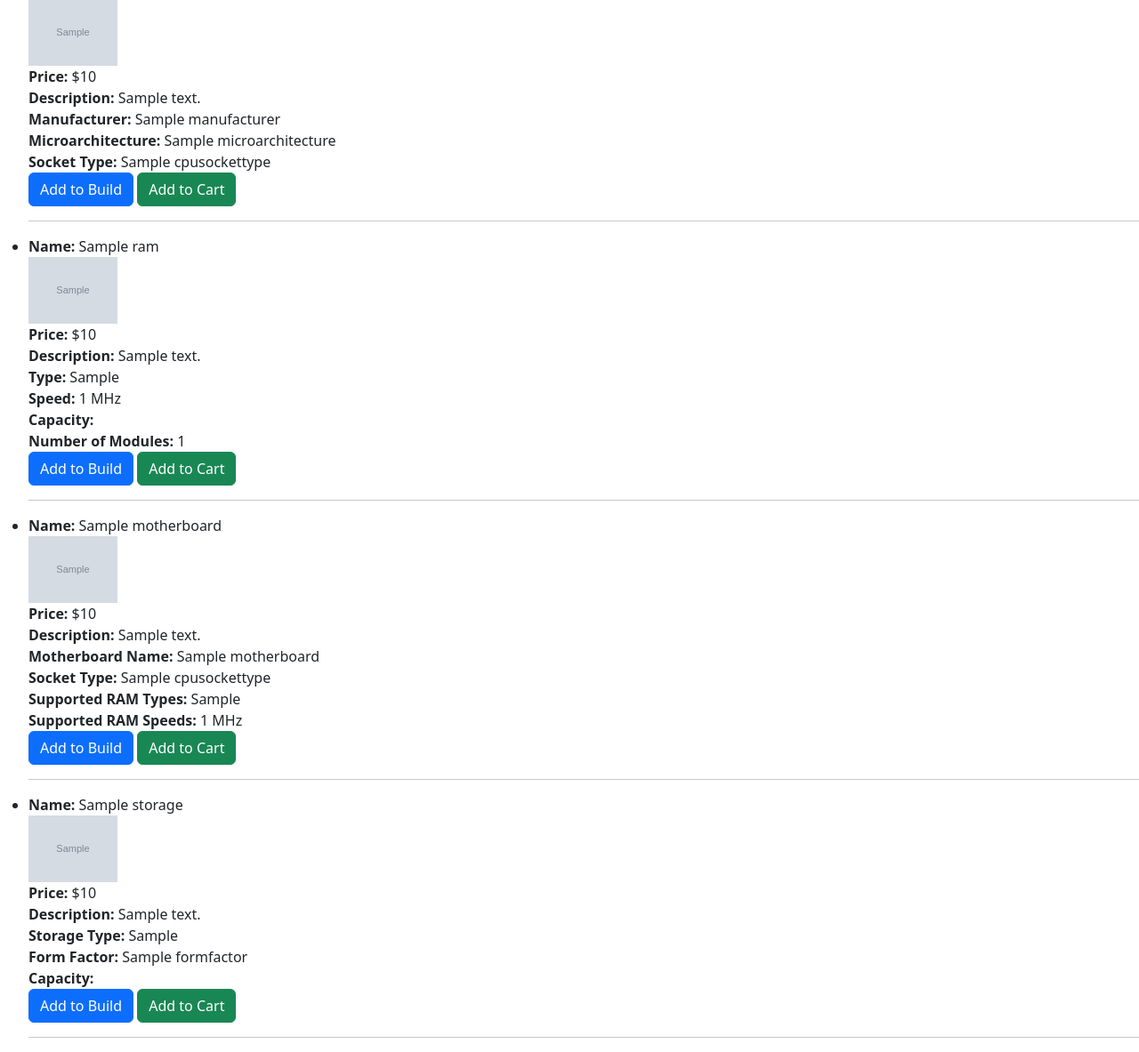
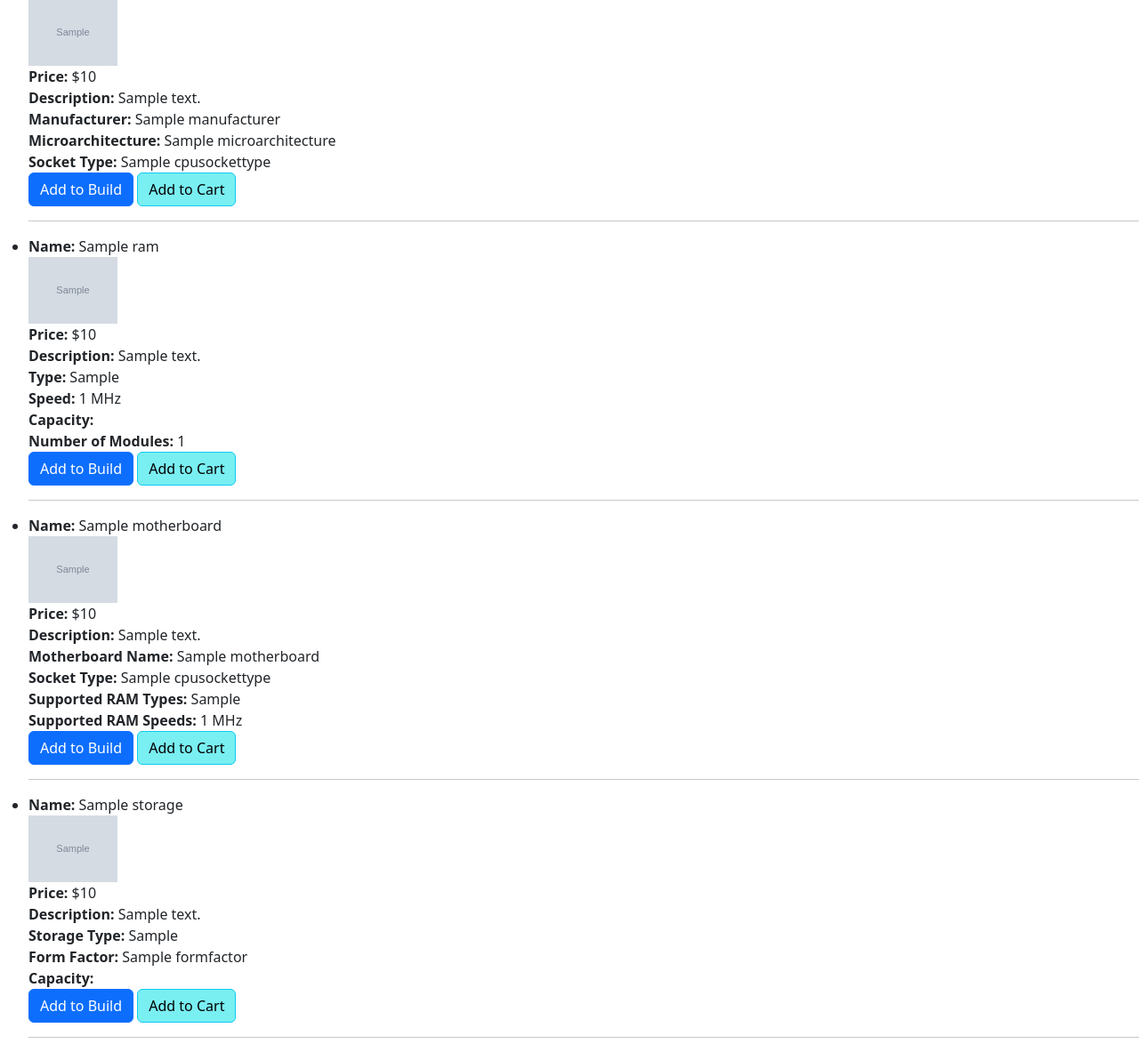
Before and after one commit to UCCS-CS4300-5300/Group7-fall2024, a Django app: page /part_browser/ in a window 1280 px wide. Shown: the part 228-1411 px from the top of the page at 89% size. Run offline with Django 5.2, Linux system fonts and the light colour scheme; tables that the repository leaves empty hold one stand-in row (values such as "Sample post"); grey boxes marked "Sample" are stand-in pictures; parts of the project's set-up code (start-up, migrations or seed data) failed here and were passed over; some libraries are stand-ins or nearby versions.

Commit message:
changed button color

```diff
--- a/home/templates/part_browser.html
+++ b/home/templates/part_browser.html
@@ -27,7 +27,7 @@
         <a href="{% url 'add_to_build' part.ram_id 'RAM' %}" class="btn btn-primary">Add to Build</a>
         <form action="{% url 'add_to_cart' part.ram_id 'RAM' %}" method="POST" style="display:inline;">
             {% csrf_token %}
-                        <button type="submit" class="btn btn-success">Add to Cart</button>
+            <button type="submit" class="btn btn-info" style="background-color: rgba(81, 234, 239, 0.767);">Add to Cart</button>
         </form>
         {% elif part.socket_type %}
         <strong>Manufacturer:</strong> {{ part.manufacturer.name }}<br>
@@ -36,7 +36,7 @@
         <a href="{% url 'add_to_build' part.cpu_id 'CPU' %}" class="btn btn-primary">Add to Build</a>
         <form action="{% url 'add_to_cart' part.cpu_id 'CPU' %}" method="POST" style="display:inline;">
             {% csrf_token %}
-                        <button type="submit" class="btn btn-success">Add to Cart</button>
+            <button type="submit" class="btn btn-info" style="background-color: rgba(81, 234, 239, 0.767);">Add to Cart</button>
         </form>
         {% elif part.cpu_socket_type %}
         <strong>Motherboard Name:</strong> {{ part.name }}<br>
@@ -46,7 +46,7 @@
         <a href="{% url 'add_to_build' part.motherboard_id 'Motherboard' %}" class="btn btn-primary">Add to Build</a>
         <form action="{% url 'add_to_cart' part.motherboard_id 'Motherboard' %}" method="POST" style="display:inline;">
             {% csrf_token %}
-                        <button type="submit" class="btn btn-success">Add to Cart</button>
+            <button type="submit" class="btn btn-info" style="background-color: rgba(81, 234, 239, 0.767);">Add to Cart</button>
         </form>
         {% elif part.form_factor %}
         <strong>Storage Type:</strong> {{ part.type.type }}<br>
@@ -55,7 +55,7 @@
         <a href="{% url 'add_to_build' part.storage_id 'Storage' %}" class="btn btn-primary">Add to Build</a>
         <form action="{% url 'add_to_cart' part.storage_id 'Storage' %}" method="POST" style="display:inline;">
             {% csrf_token %}
-                        <button type="submit" class="btn btn-success">Add to Cart</button>
+            <button type="submit" class="btn btn-info" style="background-color: rgba(81, 234, 239, 0.767);">Add to Cart</button>
         </form>
         {% else %}
         <p>Part ID not available</p>
```
Lines whose indentation alone changed are shown as unchanged.
